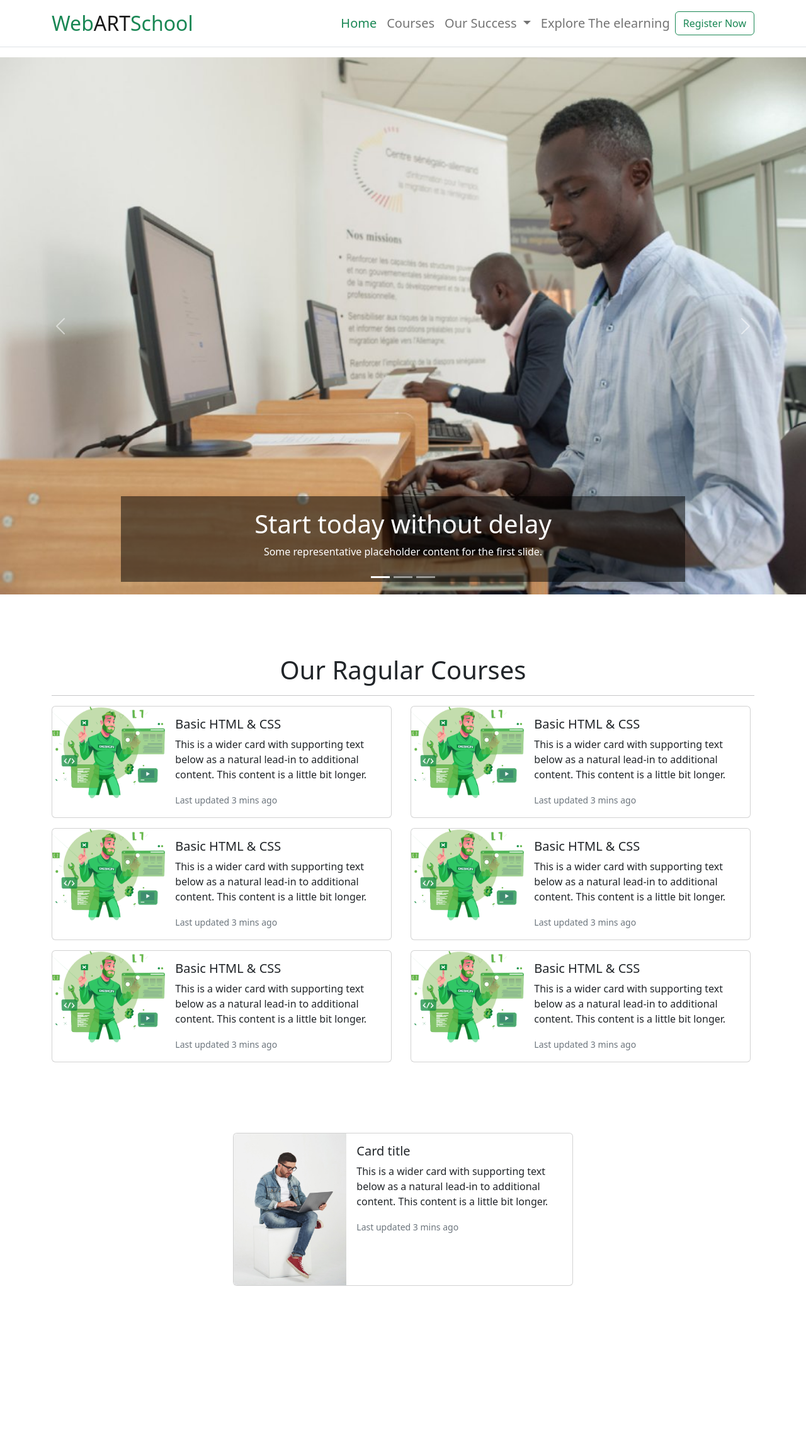
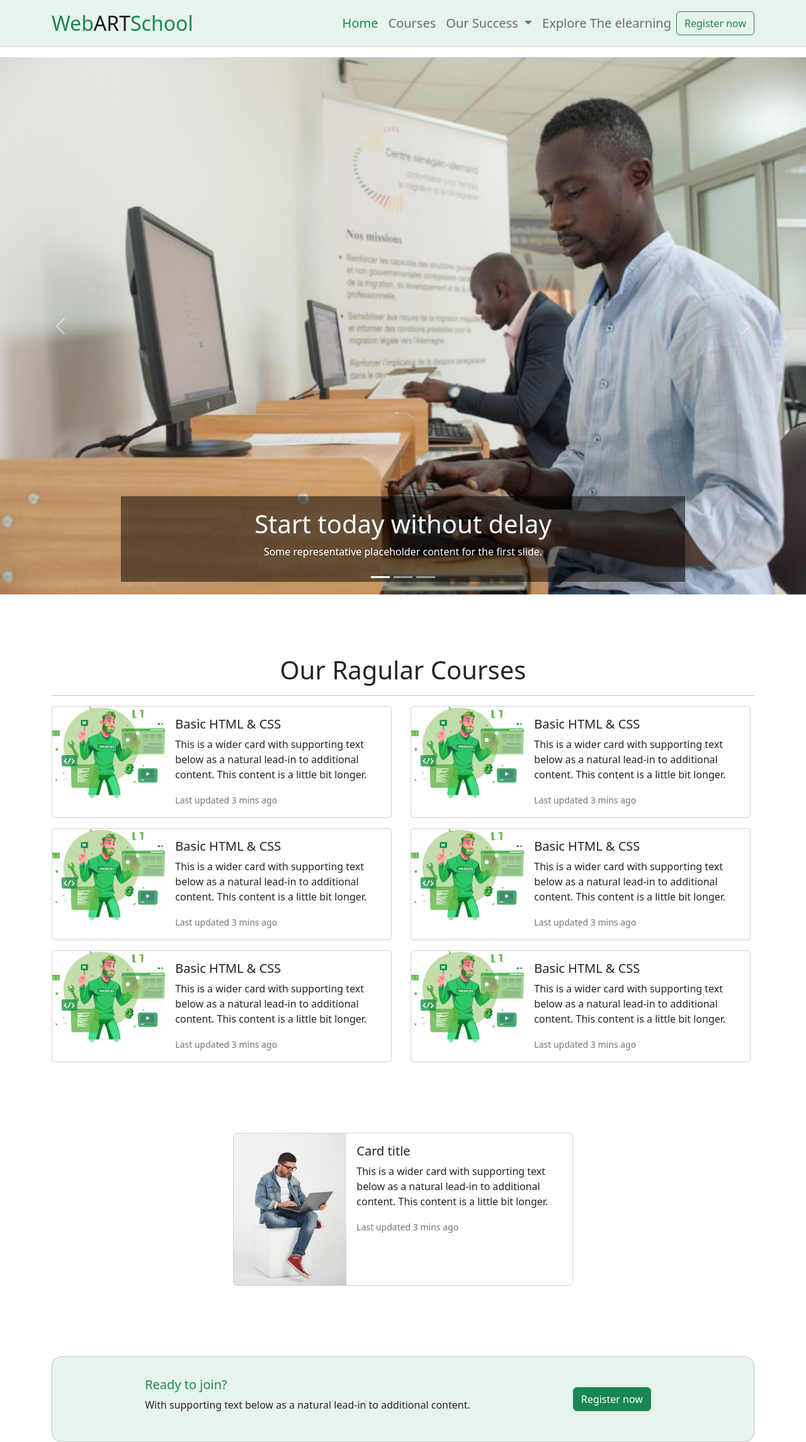
Before and after one commit to sabermahmud/third-assignment, a plain HTML site: page index.html in a window 1280 px wide. Shown: the whole page at 63% size. Before the commit the page ends 2058 px from the top, so only its background shows below. Drawn offline with nearby package versions, Linux system fonts and the light colour scheme.

Commit message:
registration section added

```diff
--- a/index.html
+++ b/index.html
@@ -19,7 +19,7 @@
   <body>
     <header>
     <!-- navbar -->
-    <nav class="navbar navbar-expand-lg bg-white border-bottom">
+    <nav class="navbar navbar-expand-lg bg-success bg-opacity-10 border-bottom">
         <div class="container ">
           <a class="navbar-brand fs-2" href="#"> <span class="text-success">Web</span>ART<span class="text-success">School</span></a>
           <button class="navbar-toggler" type="button" data-bs-toggle="collapse" data-bs-target="#navbarSupportedContent" aria-controls="navbarSupportedContent" aria-expanded="false" aria-label="Toggle navigation">
@@ -48,10 +48,10 @@
                 </ul>
               </li>
               <li class="nav-item">
-                <a class="nav-link" href="#">Explore The elearning</a>
+                <a class="nav-link" href="#explore">Explore The elearning</a>
               </li>
             </ul>
-            <button class="btn btn-outline-success" type="link" href="#">Register Now</button>
+            <a href="#register" class="btn btn-outline-success">Register now</a>
           </div>
         </div>
       </nav>
@@ -228,8 +228,25 @@
           </div>
     </section>
     <!-- explore -->
+    <div class="mt-5 pt-5"></div>
     <!-- Registration -->
+    <section id="register">
+        <div class="container">
+            <div class="card bg-success bg-opacity-10 rounded-4">
+                <div class="card-body d-flex justify-content-evenly">
+                <div class="m-2 p-2">
+                    <h5 class="card-title text-success">Ready to join?</h5>
+                    <p class="card-text ">With supporting text below as a natural lead-in to additional content.</p>
+                </div>
+                  <div class="button m-4 p-2">
+                    <a href="#" class="btn btn-success">Register now</a>
+                  </div>
+                </div>
+              </div>
+        </div>
+    </section>
     <!-- Registration -->
+
     <!-- Our Success -->
     <!-- Our Success -->
     <!-- students feedback -->
```
